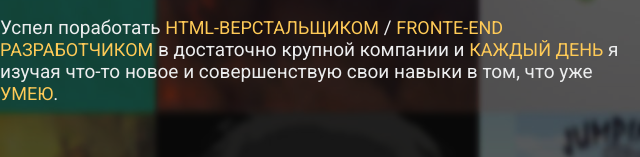
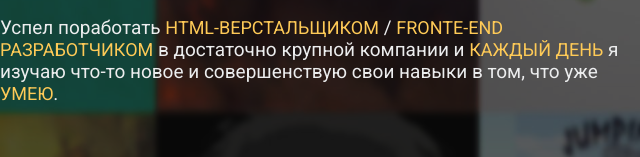
Before and after one commit to DaHteSS/htmlAndCss, a plain HTML site: page lesson_3/index.html in a window 1280 px wide. Shown: the part 341-498 px from the top of the page, 0-640 px from the left. Drawn offline with Linux system fonts and the light colour scheme.

Commit message:
Fixed bugs

```diff
--- a/lesson_3/index.html
+++ b/lesson_3/index.html
@@ -22,7 +22,7 @@
         это время я успел раз 10 бросить и снова начать писать код, потому что просто не могу без этого. В последний год я стал больше создавать. Появились
         свои проекты.</p>
         <p class="about__text">Успел поработать <span class="about__desc">html-верстальщиком</span> / <span class="about__desc">Fronte-end разработчиком</span>
-        в достаточно крупной компании и <span class="about__desc">каждый день</span> я изучая что-то новое и совершенствую свои навыки в том, что уже <span class="about__desc">умею</span>.</p>
+        в достаточно крупной компании и <span class="about__desc">каждый день</span> я изучаю что-то новое и совершенствую свои навыки в том, что уже <span class="about__desc">умею</span>.</p>
         <a href="#callback" class="about__link">Написать</a>
       </article>
       <figure class="myself">
```
